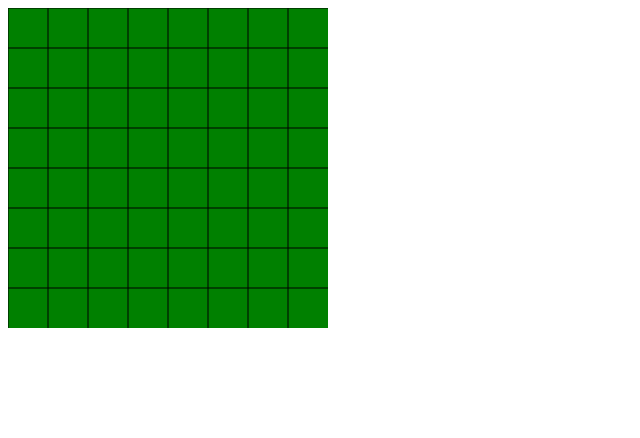
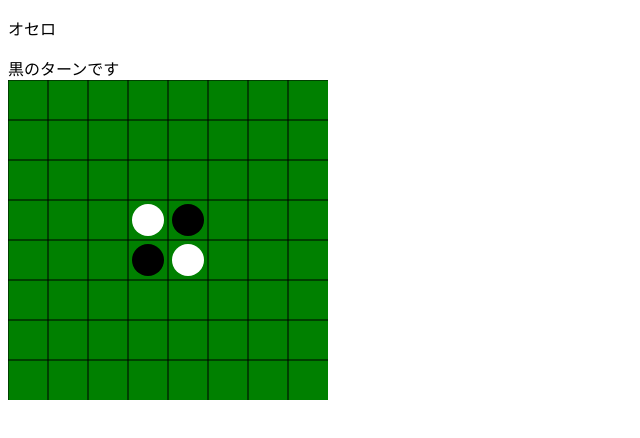
Before and after one commit to kazu-0226/reversi, a plain HTML site: page index.html in a window 1280 px wide. Shown: the whole page, without its empty margins (0-640 px from the left). Drawn offline with Linux system fonts and the light colour scheme.

Commit message:
石を置く

```diff
--- a/index.html
+++ b/index.html
@@ -7,7 +7,11 @@
     <title>Document</title>
 </head>
 <body>
-    <canvas id="reversi" width="320" height="320" style="background-color: green"></canvas>
+    <p>オセロ</p>
+    <div id="player">黒のターンです</div>
+    <canvas id="reversi" width="320" height="320" style="background-color: green" onclick="putStoneAt(event)"></canvas>
+
+
     <script src="main.js"></script>
 </body>
 </html>
--- a/main.js
+++ b/main.js
@@ -1,6 +1,22 @@
 const canvas = document.getElementById("reversi")
 const ctx = canvas.getContext("2d")
 ctx.fillStyle = "black"
+
+var playBoard = [
+  [0,0,0,0,0,0,0,0],
+  [0,0,0,0,0,0,0,0],
+  [0,0,0,0,0,0,0,0],
+  [0,0,0,1,2,0,0,0],
+  [0,0,0,2,1,0,0,0],
+  [0,0,0,0,0,0,0,0],
+  [0,0,0,0,0,0,0,0],
+  [0,0,0,0,0,0,0,0],
+]
+
+
+var displayPlayer = document.getElementById("player")
+let player = 1;
+
 
 // 縦の線を引く
 // 横幅320を8分割(40)
@@ -18,3 +34,84 @@ for(let row = 0; row < 8; row++){
     ctx.lineTo(320, 40 * row);
     ctx.stroke();
 }
+
+// 石を配置
+function putStone(x, y, color){
+    if(color == 1){
+        ctx.fillStyle = "white";
+    }else{
+        ctx.fillStyle = "black";
+    }
+    ctx.beginPath();
+    ctx.arc(x, y, 16, 0, 2 * Math.PI);
+    ctx.fill();
+}
+
+function putStoneAt(event){
+    var rect = event.target.getBoundingClientRect();
+    x = event.clientX;
+    y = event.clientY;
+    // console.log(rect)
+    // console.log({x, y})
+    // console.log(rect.left, rect.top)
+
+    // clientX, clientYはCanvas上からの座標ではなく、表示されているページの上部を0としている。
+    // rectはevent が起きたtarget（要素）の位置を取得している。
+    x = event.clientX - rect.left;
+    y = event.clientY - rect.top;
+    // console.log({x, y})
+
+    // 20 + 40n に配置されるようにすれば良い
+    // % は 余りを取得する演算子
+    // fx1. 158なら38 (158-38+20=140)
+    // fx2. 170なら１０ (170-10+20=180)
+    x = x - x % 40 + 20 // キリが良い箇所に配置されるようにx座標を補正
+    y = y - y % 40 + 20 // キリが良い箇所に配置されるようにy座標を補正
+
+
+    // どこに石を置いたか
+    let posX = (x-20) / 40
+    let posY = (y-20) / 40
+    console.log({posX , posY})
+
+    // 隣接する盤面の配置を左回りで配列化
+    directionX =[-1, -1, 0, 1, 1, 1, 0, -1]
+    directionY =[0, -1, -1, -1, 0, 1, 1, 1]
+
+    // 選択した盤面に石が置かれているか
+    if(playBoard[posY][posX] === 0 ){
+        // 配列にしてある8方向を取り出す
+        for(var int = 0; int < 8; int++){
+            adjacentX = posX + directionX[int]
+            adjacentY = posY + directionY[int]
+            console.log(adjacentX,adjacentY)
+            if(playBoard[adjacentY][adjacentX] !== 0 && adjacentY < 0 || adjacentX < 0){
+                putStone(x, y, player)
+                playBoard[posY][posX] = player
+                console.log(playBoard)
+                changePlayer()
+            }
+        }
+    }
+}
+
+// プレイヤーを切り替える
+function changePlayer(){
+    if(player == 1){
+        player = 2
+        displayPlayer.innerText = "黒のターンです"
+    }else{
+        player = 1
+        displayPlayer.innerText = "白のターンです"
+    }
+}
+
+  // 初期配置を行う関数
+function initialize(){
+    putStone(140, 140, 1)
+    putStone(180, 140, 2)
+    putStone(140, 180, 2)
+    putStone(180, 180, 1)
+}
+// 初期配置を実装
+initialize()
```
